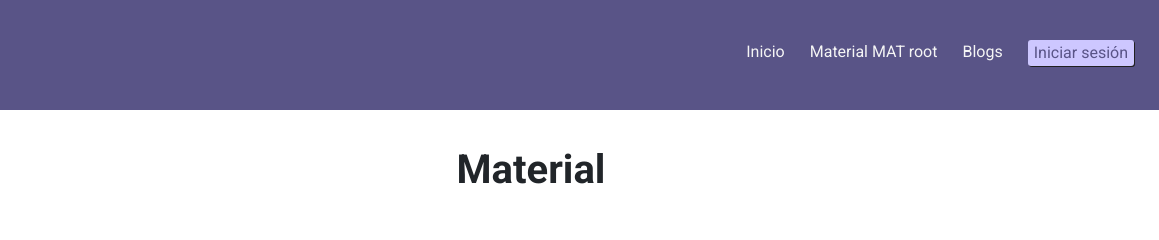
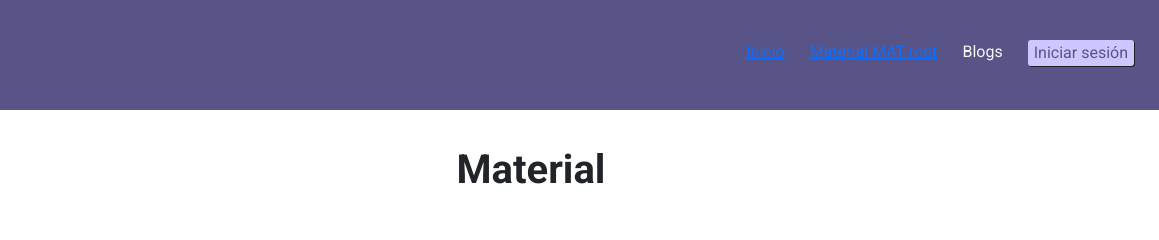
Before and after one commit to CamsCuevas/matroot-material, a plain HTML site: page index.html in a window 1280 px wide. Shown: the top 240 px of the page, 121-1280 px from the left. Drawn offline with nearby package versions, Linux system fonts and the light colour scheme.

Commit message:
Update index.html
Añado enlaces a la navbar

```diff
--- a/index.html
+++ b/index.html
@@ -17,8 +17,8 @@
     <header class="roboto-regular row">
         <div class="container col-3" style="padding-right: 0px;"><img src= logo.png id="logo"></div>
             <ul class="col-9" style="padding-left: 0px; padding-right: 0px;">
-                <div class="navbar"><li>Inicio</li></div>
-                <div class="navbar"><li>Material MAT root</li></div>
+                <a href="https://matroot.netlify.app/"><div class="navbar"><li>Inicio</li></div></a>
+                <a href="https://matrootmaterial.netlify.app/"><div class="navbar"><li>Material MAT root</li></div></a>
                 <div class="navbar"><li>Blogs</li></div>
                 <div class="navbar"><li><button>Iniciar sesión</button></li></div>
             </ul>
```
